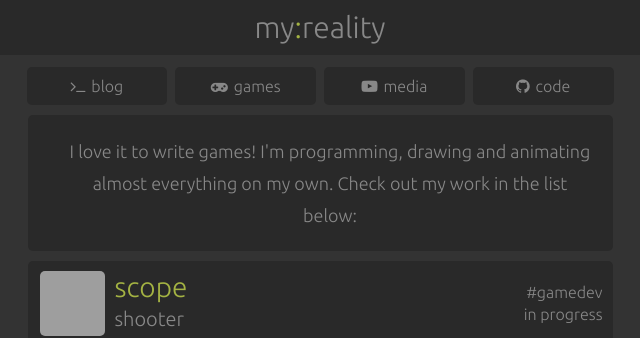
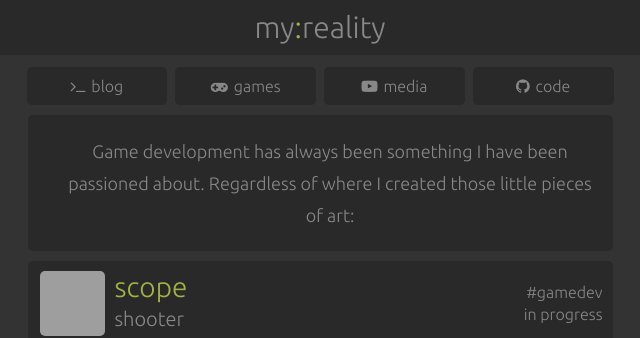
Before and after one commit to bitbrain/bitbrain.github.io, a Jekyll site: the page built from games/index.html, in a window 1280 px wide. Shown: the top 338 px of the page, without its empty margins (320-960 px from the left). Built offline with Jekyll 4.4.1, drawn with Linux system fonts in a browser that asks for light colours; nearby versions of some CDN libraries; grey boxes are pictures that could not be loaded.

Commit message:
Update index.html

```diff
--- a/games/index.html
+++ b/games/index.html
@@ -4,7 +4,7 @@ layout: default
 <div class="info-box">
   <div class="table">
     <div class="info table-cell">
-      I love it to write games! I'm programming, drawing and animating almost everything on my own.  Check out my work in the list below:
+      Game development has always been something I have been passioned about. Regardless of where I created those little pieces of art:
     </div>
   </div>
 </div>
```
